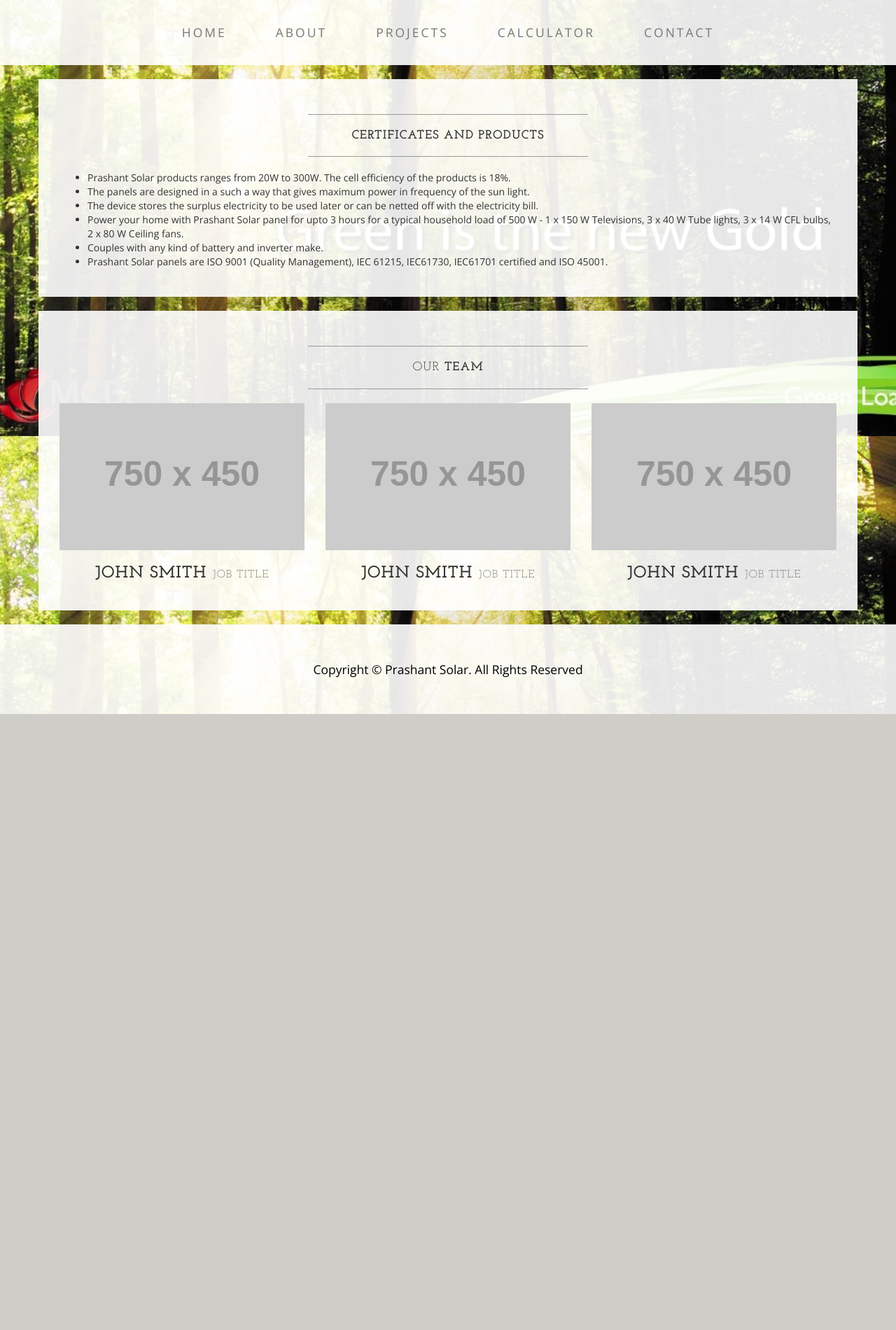
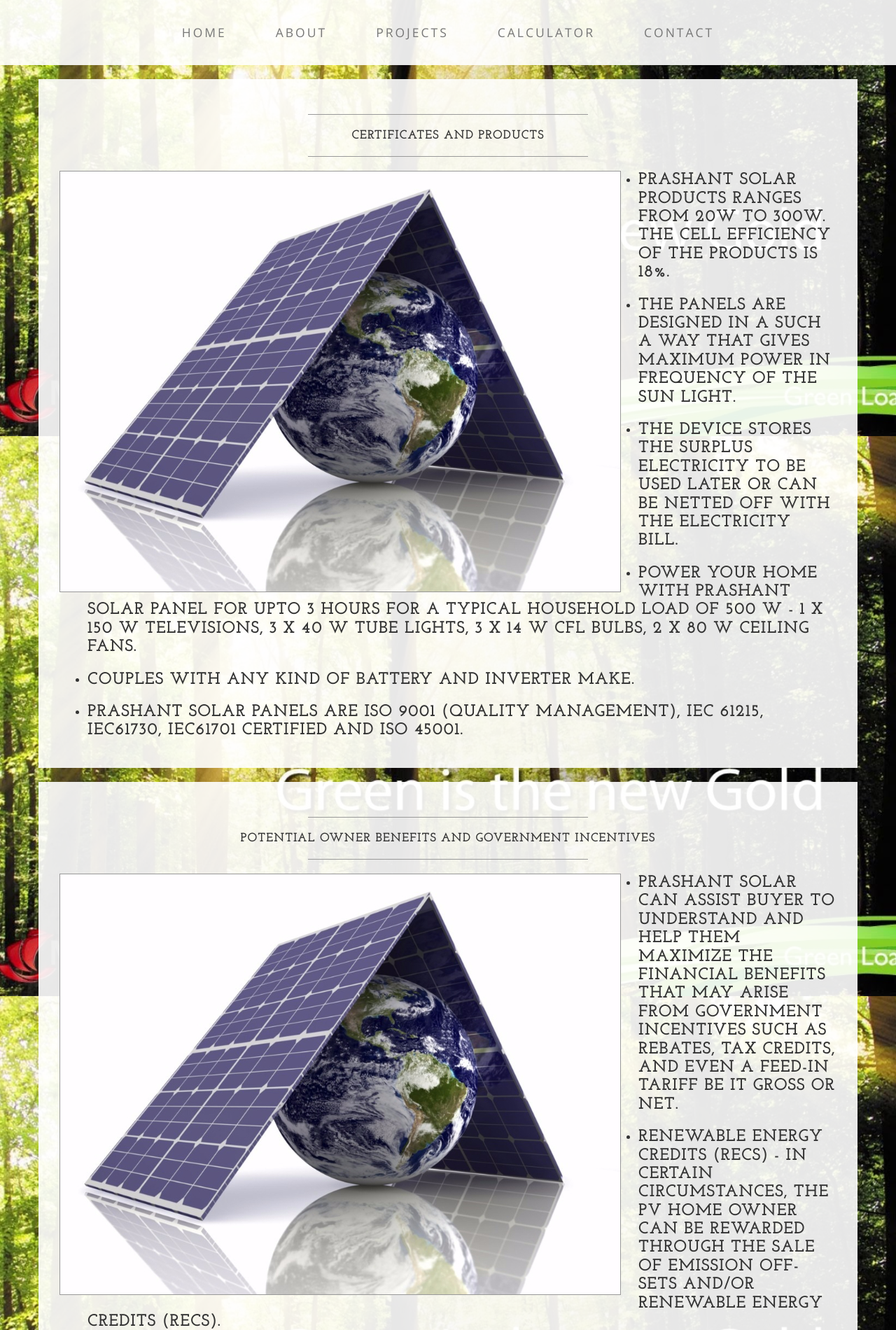
Before and after one commit to Priyanka-Lubal/Prashant-Solar, a PHP site: page /about.php in a window 1280 px wide. Shown: the part 177-2077 px from the top of the page at 70% size. Before the commit the page ends 1197 px from the top, so only its background shows below. Run offline with PHP 8.4, Linux system fonts and the light colour scheme; grey boxes labelled with a size stand in for pictures from a placeholder-image service; some libraries are stand-ins or nearby versions.

Commit message:
Update about.php

```diff
--- a/site/about.php
+++ b/site/about.php
@@ -46,22 +46,50 @@
                     <strong>CERTIFICATES AND PRODUCTS</strong>
                 </h2>
                 <hr>
+                <img class="img-responsive img-border img-left" src="img/image2.jpg" alt="">
+                <hr class="visible-xs">
                 <ul type="1">
-                    <li>Prashant Solar products ranges from 20W to 300W. The cell efficiency of the products is 18%.
+                    <li><h3>Prashant Solar products ranges from 20W to 300W. The cell efficiency of the products is 18%.</h3>
                     </li>
-                    <li>The panels are designed in a such a way that gives maximum power in frequency of the sun
-                        light.
+                    <li><h3>The panels are designed in a such a way that gives maximum power in frequency of the sun
+                        light.</h3>
                     </li>
-                    <li>The device stores the surplus electricity to be used later or can be netted off with the
-                        electricity bill.
+                    <li><h3>The device stores the surplus electricity to be used later or can be netted off with the
+                        electricity bill.</h3>
                     </li>
-                    <li>Power your home with Prashant Solar panel for upto 3 hours for a typical household load of 500 W
-                        - 1 x 150 W Televisions, 3 x 40 W Tube lights, 3 x 14 W CFL bulbs, 2 x 80 W Ceiling fans.
+                    <li><h3>Power your home with Prashant Solar panel for upto 3 hours for a typical household load of 500 W
+                        - 1 x 150 W Televisions, 3 x 40 W Tube lights, 3 x 14 W CFL bulbs, 2 x 80 W Ceiling fans.</h3>
                     </li>
-                    <li>Couples with any kind of battery and inverter make.</li>
-                    <li>Prashant Solar panels are ISO 9001 (Quality Management), IEC 61215, IEC61730, IEC61701 certified
-                        and ISO 45001.
+                    <li><h3>Couples with any kind of battery and inverter make.</h3></li>
+                    <li><h3>Prashant Solar panels are ISO 9001 (Quality Management), IEC 61215, IEC61730, IEC61701 certified
+                        and ISO 45001.</h3>
                     </li>
+                </ul>
+            </div>
+        </div>
+    </div>
+
+	<div class="row">
+        <div class="box">
+            <div class="col-lg-12">
+                <hr>
+                <h2 class="intro-text text-center">
+                    <strong>Potential Owner Benefits and Government Incentives</strong>
+                </h2>
+                <hr>
+                <img class="img-responsive img-border img-left" src="img/image2.jpg" alt="">
+                <hr class="visible-xs">
+                <ul type="1">
+				<hr class="visible-xs">
+                    <li><h3>Prashant Solar can assist buyer to understand and help them maximize the financial benefits that may arise from Government incentives such as rebates, tax credits, and even a Feed-In tariff be it Gross or Net.</h3>
+                    </li>
+                    <li><h3>Renewable Energy Credits (RECs) - In certain circumstances, the PV home owner can be rewarded through the sale of emission off-sets and/or Renewable Energy Credits (RECs).</h3>
+                    </li>
+                    <li><h3>Peak Electricity Cost Savings & Feed in Tariffs.</h3>
+                    </li>
+                    <li><h3>Hedge Value - Energy prices are volatile and there is the inevitable prospect of much higher electricity prices. Prashant Solar modules will help cushion these effects, especially the anticipated electricity price hikes at peak times.</h3>
+                    </li>
+                    <li><h3>Independence and Security.</h3></li>
                 </ul>
             </div>
         </div>
```
